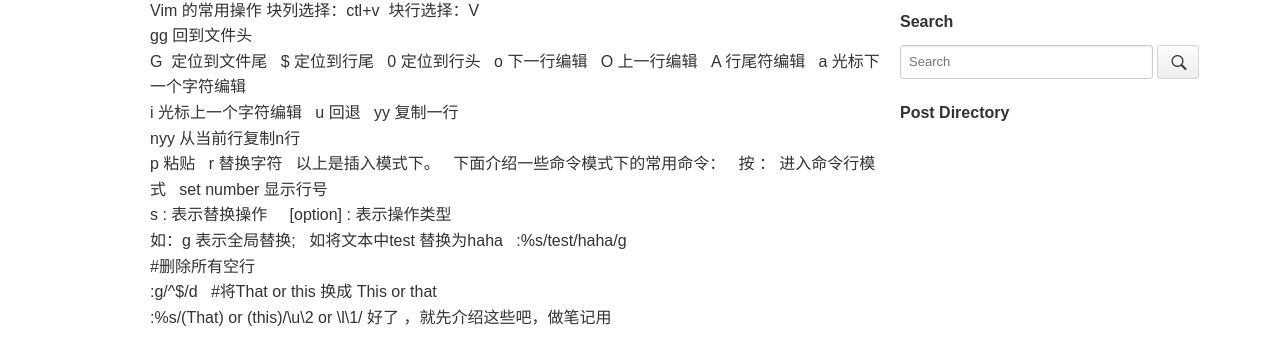
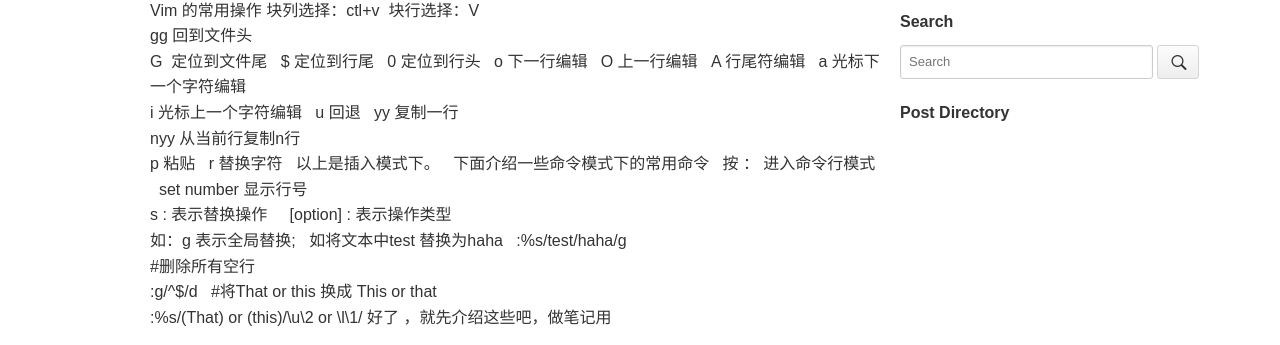
Before and after one commit to heyonly/heyonly.github.io, a Jekyll site: the page built from _wiki/vim.md, in a window 1280 px wide. Shown: the part 197-542 px from the top of the page. Built offline with Jekyll 4.4.1, drawn with Linux system fonts in a browser that asks for light colours; comment, search, counter and statistics services are not loaded.

Commit message:
Update vim.md

```diff
--- a/_wiki/vim.md
+++ b/_wiki/vim.md
@@ -24,7 +24,7 @@ nyy 从当前行复制n行
 p 粘贴
 r 替换字符
 以上是插入模式下。
-下面介绍一些命令模式下的常用命令：
+下面介绍一些命令模式下的常用命令
 按 ： 进入命令行模式
 set number 显示行号
 s : 表示替换操作
```
